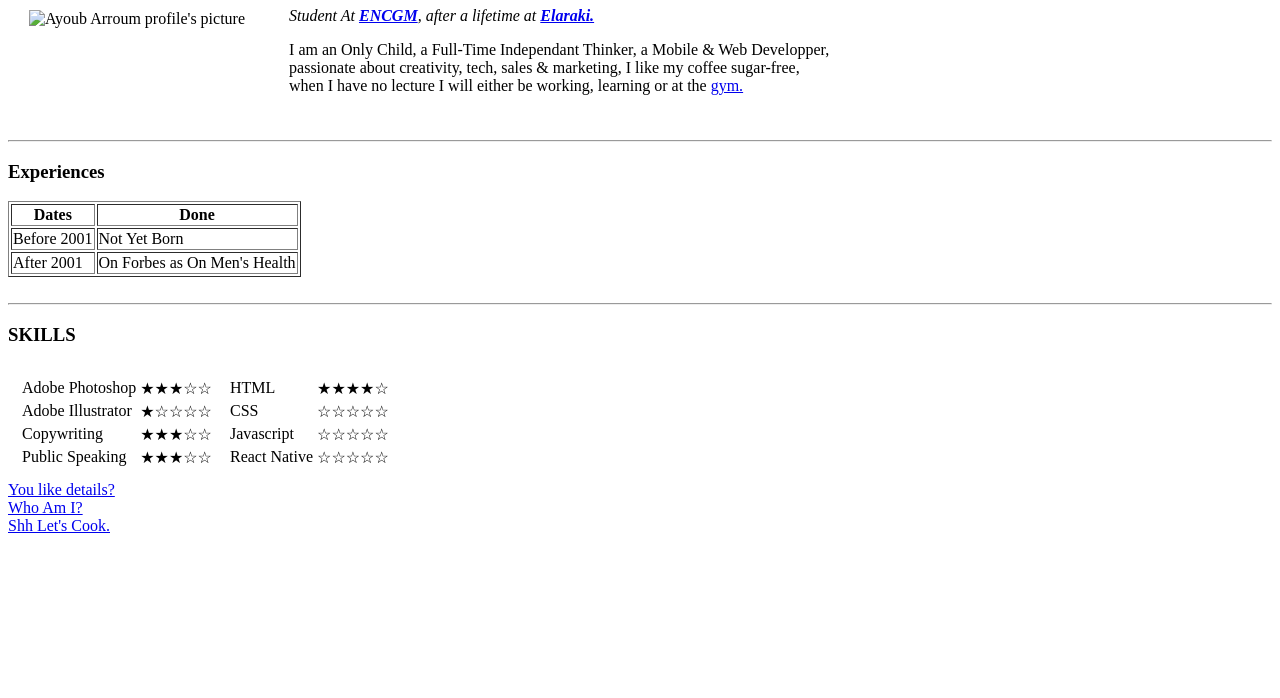
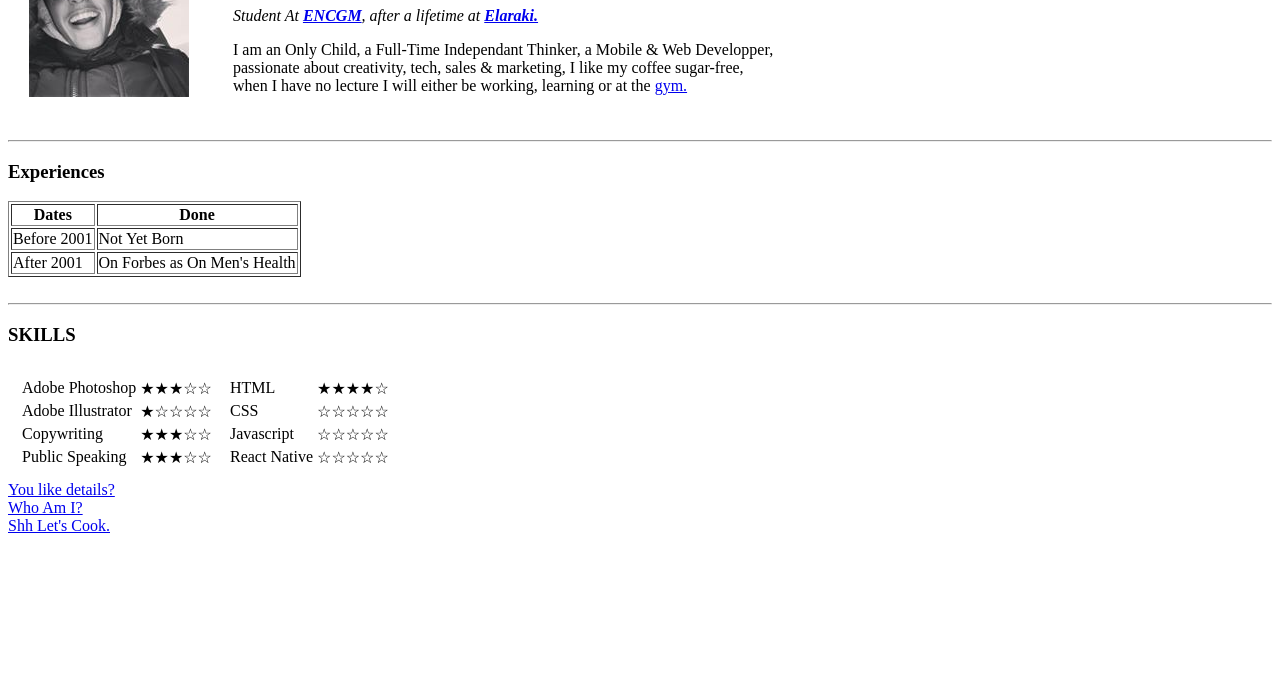
Before and after one commit to ayoubarroum/CV, a plain HTML site: page index.html in a window 1280 px wide. Shown: the part 102-800 px from the top of the page. Drawn offline with Linux system fonts and the light colour scheme.

Commit message:
Update index.html

```diff
--- a/index.html
+++ b/index.html
@@ -10,7 +10,7 @@
   <table cellspacing="20">
     <tr>
       <td>
-        <img src="ayb.jpg" alt="Ayoub Arroum profile's picture">
+        <img src="Images\ayb.jpg" alt="Ayoub Arroum profile's picture">
       </td>
       <td>
 
```
